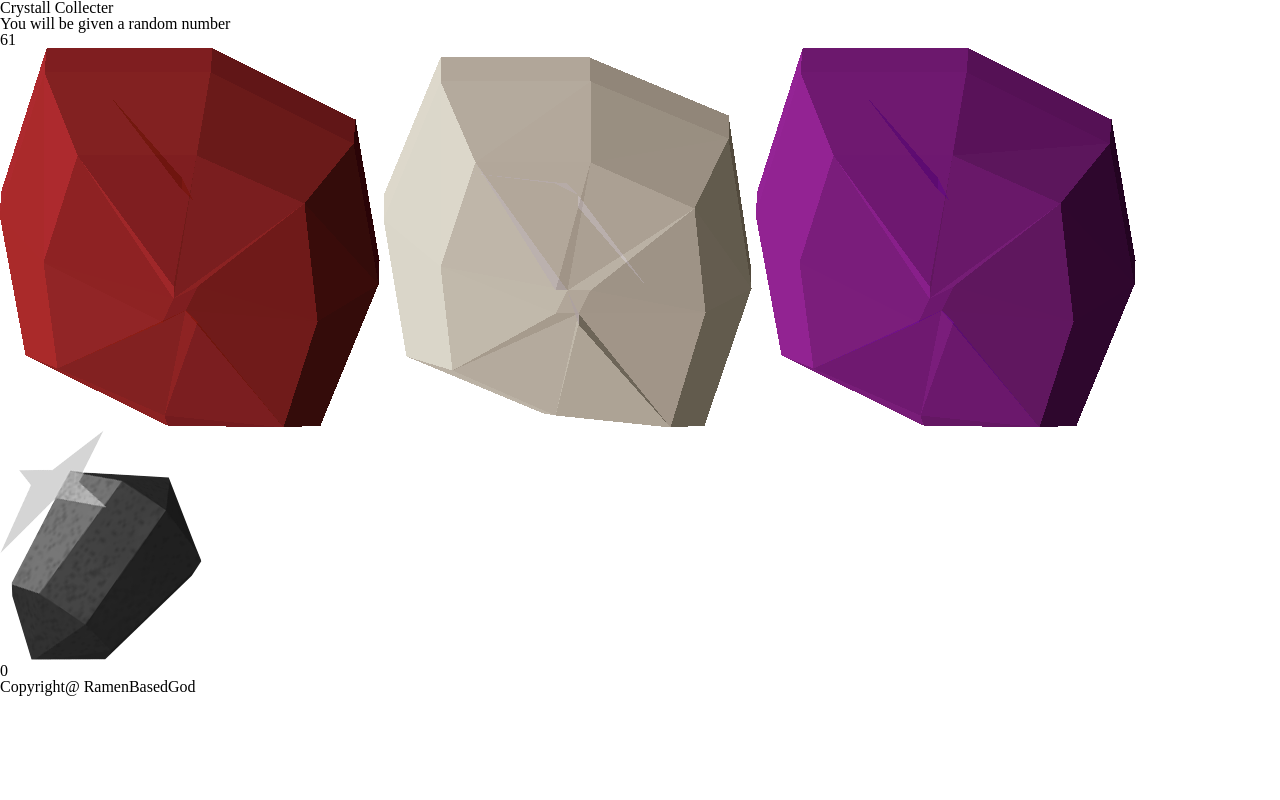
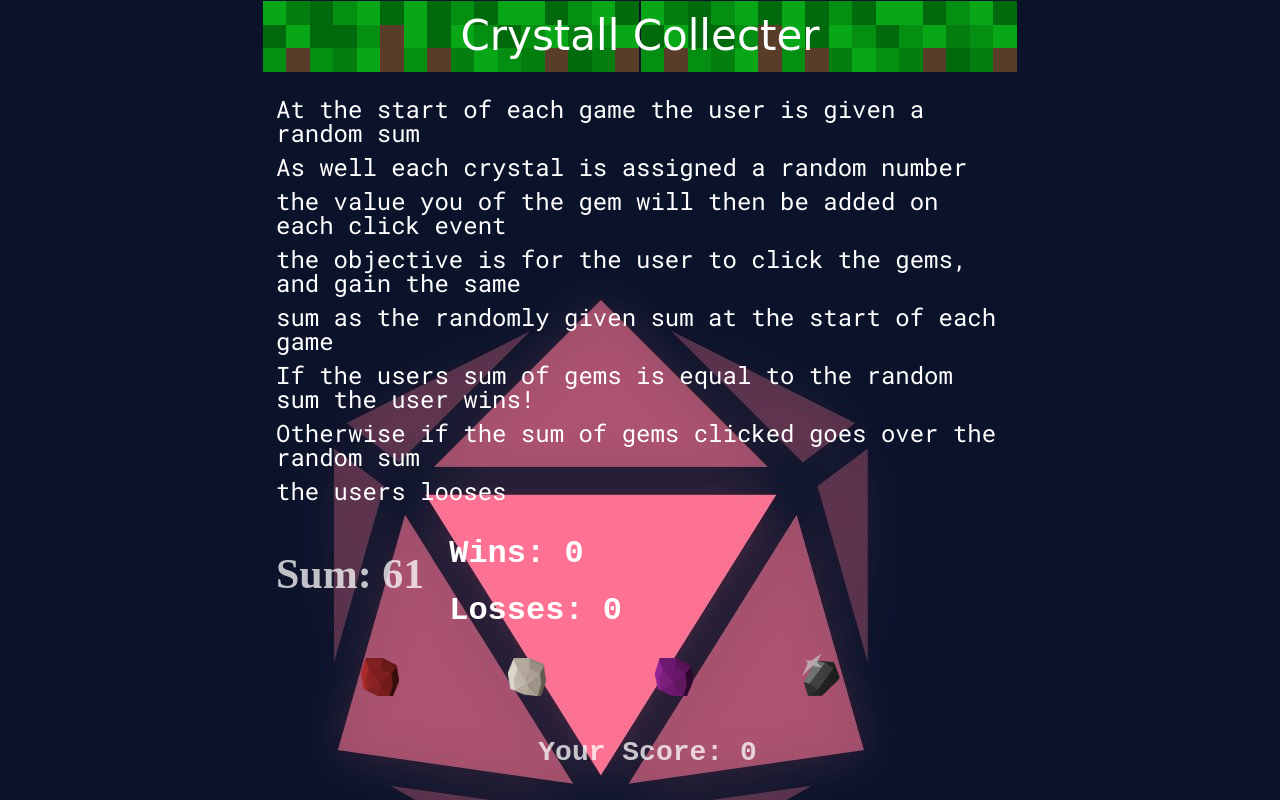
Before and after one commit to spaceTab/unit-4-game, a plain HTML site: page index.html in a window 1280 px wide. Drawn offline with nearby package versions, Linux system fonts and the light colour scheme; a web font is replaced by a local one.

Commit message:
Finished design

```diff
--- a/assets/css/style.css
+++ b/assets/css/style.css
@@ -0,0 +1,93 @@
+@import url('https://fonts.googleapis.com/css?family=Galada|Roboto+Mono');
+
+* {
+    box-sizing: border-box;
+}
+body {
+    padding: 0px 5px 10px 5px;
+    max-width: 960px;
+    margin: 0px 20% 0px 20%;
+
+    background-image: url(../images/gem.jpg);
+}
+
+.head {
+    font-family: 'Galada', cursive;
+    font-size:   42px;
+    text-align:  center;
+    color: #000000;
+    margin-bottom: 25px;
+    position: relative;
+
+    padding: 15px 10px 15px 10px;
+    line-break: auto;
+    background-image: url(../images/mcblock.png);
+    color: #ffffff;
+
+}
+
+h2 {
+    font-weight: lighter;
+    text-align:  center;
+    font-size: 32px;
+    padding-bottom: 10px;
+}
+
+p {
+    font-family: 'Roboto Mono', monospace;
+    font-size: 24px;
+    line-height: auto;
+    text-align: left;
+    padding: 0px 20px 10px 15px;
+    color: #ffffff;
+
+}
+
+.wrapper{
+    margin: 0px auto;
+}
+.container {
+    margin: 25px auto;
+    background-color:#4aaaaf;
+    padding: 0px 25px 0px 25px
+}
+
+#sum {
+    margin-top: 20px;
+    padding: 20px 25px 20px 15px;
+    font-size: 42px;
+    font-weight: bolder;
+    color: #ffffffbe;
+    float: left;
+}
+
+#wins, #loss{
+    margin-top: 25px;
+    font-size: 32px;
+    font-family: monospace;
+    font-weight: bold;
+    color: #ffffff;
+
+}
+
+#total {
+    font-size: 24px;
+    font-family: monospace;
+    padding: 15px 5px 10px 20px;
+
+    font-family: monospace;
+    font-weight: bold;
+    text-align: center;
+    font-size: 28px;
+    color: #ffffffbe;
+
+}
+
+img {
+    width:5%;
+    height: 35%;
+    max-width:50%;
+    margin: 10px 5px 25px 100px;
+    position: relative;
+
+}
--- a/assets/javascript/games.js
+++ b/assets/javascript/games.js
@@ -23,16 +23,16 @@ $(document).ready(function(){
         + ' - DragonStone Val: ' + dragonstone + ' - Onyx Val: ' + onyx);
 
     //appending variables to HTML -- Stats -> Gems
-    $('#sum').text(getSum);
-    $('#wins').text(wins);
-    $('#loss').text(losses);
+    $('#sum').text('Sum: '+getSum);
+    $('#wins').text('Wins: '+wins);
+    $('#loss').text('Losses: '+losses);
 
     $('#ruby').text(ruby);
     $('#diamond').text(diamond);
     $('#dragonstone').text(dragonstone);
     $('onxy').text(onyx);
 
-    $('#total').text(usrScore);
+    $('#total').text('Your Score: '+usrScore);
 
     //Function to reset the game, Getting new Values, and 're-Appending'
     var gameReset = function(){
@@ -48,8 +48,8 @@ $(document).ready(function(){
         console.log('Ruby Val: ' + ruby + ' - Diamond Val: ' + diamond
         + ' - DragonStone Val: ' + dragonstone + ' - Onyx Val: ' + onyx);
 
-        $('#sum').text(getSum);
-        $('#total').text(usrScore)
+        $('#sum').text('Sum: '+getSum);
+        $('#total').text('Your Score: '+usrScore)
     }
 
     //function for game win
@@ -94,7 +94,7 @@ $(document).ready(function(){
             gameLoss();
         }
     })
-    $('gemThree').on('click', function(){
+    $('#gemThree').on('click', function(){
         usrScore += dragonstone;
         console.log('New total: ' + usrScore);
         $('#total').text(usrScore);
@@ -107,7 +107,7 @@ $(document).ready(function(){
             gameLoss();
         }
     })
-    $('gemFour').on('click', function(){
+    $('#gemFour').on('click', function(){
         usrScore += onyx;
         console.log('New total: ' + usrScore);
         $('#total').text(usrScore);
--- a/index.html
+++ b/index.html
@@ -16,36 +16,43 @@
 <body>
 
     <div class="fixedFoot">
-        <div class="container">
+
             <div class="head">
                 <header>
-                    Crystall Collecter
+                  <h1></h1> Crystall Collecter
                 </header>
             </div>
+
 
             <section>
                 <div class="wrapper">
                     <div class="Instruct">
-                        <p>You will be given a random number</p>
+                       <p> At the start of each game the user is given a random sum</p>
+                       <p> As well each crystal is assigned a random number</p>
+                       <p> the value you of the gem will then be added on each click event</p>
+                       <p> the objective is for the user to click the gems, and gain the same</p>
+                       <p> sum as the randomly given sum at the start of each game</p>
+                       <p>If the users sum of gems is equal to the random sum the user wins!</p>
+                       <p> Otherwise if the sum of gems clicked goes over the random sum</p>
+                       <p> the users looses</p>
                     </div>
                 </div>
             </section>
 
-            <div class="container">
-                <div id="sum">
-                    <div id="wins">
-                        <div id="loss">
-                        </div>
-                    </div>
-                </div>
-            </div>
+                <div id="sum"></div>
+                <div id="wins"></div>
+                <div id="loss"></div>
 
+            <br>
             <div class="gems">
                 <img src="./assets/images/ruby.png" class="gemIMG" id="gemOne" alt="Ruby">
                 <img src="./assets/images/diamond.png" class="gemIMG" id="gemTwo" alt="Diamond">
                 <img src="./assets/images/dragonstone.png" class="gemIMG" id="gemThree" alt="Dragonstone">
                 <img src="./assets/images/onyx.png" class="gemIMG" id="gemFour" alt="Onyx">
             </div>
+         <!--   <div class="gifIMG">
+                <img src="./assets/images/Exploding_rock.gif" class="GIF" alt="Bot Miner">
+            </div>-->
 
             <div id class="wrapper">
                 <div id="total">
@@ -53,11 +60,11 @@
                 </div>
             </div>
 
-            <div class="footer">
+           <!-- <div class="footer">
                 <footer>
                     <h2>Copyright@ RamenBasedGod</h2>
                 </footer>
-            </div>
+            </div>-->
 
         </div>
     </div>
```
Also changed, not shown: assets/images/Exploding_rock.gif (added), assets/images/botMiner.gif (added), assets/images/gem.jpg (added), assets/images/images.jpg (added), assets/images/mcblock.png (added), assets/images/runite.png (added).
